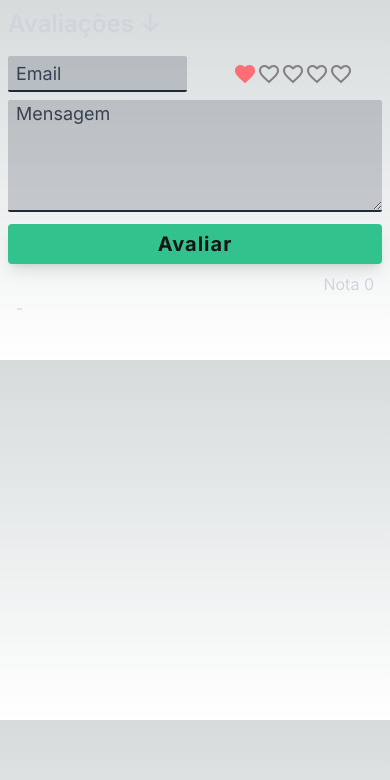
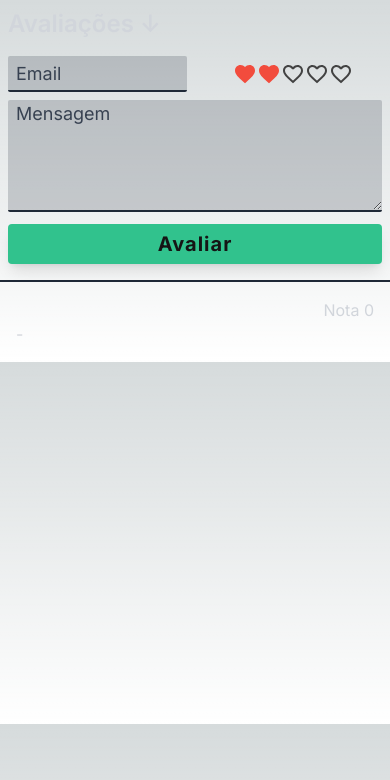
Before and after one commit to vitorGaia/online-store, a Next.js app: page /components/FormProductAvaliation in a window 390 px wide. Both pictures are taken after a click on the button "Avaliar". Shown: the top 780 px of the page. Built offline with nearby package versions, Linux system fonts and the light colour scheme.

Commit message:
feat: melhorias de layout mobile.

```diff
--- a/src/app/components/CategoriesList/page.js
+++ b/src/app/components/CategoriesList/page.js
@@ -35,7 +35,7 @@ function CategoriesList() {
   ));
 
   return (
-    <div className={`${activeSearch ? 'flex flex-col' : 'hidden'} divide-y-2 divide-gray-800 w-5/6`}>
+    <div className={`${activeSearch ? 'flex flex-col' : 'hidden'} w-5/6 pb-4`}>
       {mapCategories}
     </div>
   );
--- a/src/app/components/FormProductAvaliation/page.js
+++ b/src/app/components/FormProductAvaliation/page.js
@@ -16,13 +16,13 @@ function FormProductAvaliation(props) {
   const mapAvaliations = avaliationsList.map((avaliation) => (
     <div
       key={ `avaliationId-${avaliation.avaliationId}` }
-      className='px-4'
+      className='p-4 border-t-2 border-gray-800'
     >
       <div className='flex justify-between'>
         <h4 className='font-bold text-lg'>{avaliation.email}</h4>
         <span>{`Nota ${avaliation.rating}`}</span>
       </div>
-      <p className='h-16 min-h-full'>{`- ${avaliation.message}`}</p>
+      <p className=''>{`- ${avaliation.message}`}</p>
     </div>
   ));
 
@@ -53,7 +53,7 @@ function FormProductAvaliation(props) {
         <button
           type='button'
           onClick={ () => addAvaliation(props.productId) }
-          className='bg-accent tracking-wider font-bold text-xl text-base w-full h-10 mt-1 py-0.5 leading-4 rounded shadow-lg px-1'
+          className='bg-accent tracking-wider font-bold text-xl text-base w-full h-10 mt-1 py-0.5 leading-4 rounded shadow-lg px-1 mb-2'
         >
           Avaliar
         </button>
--- a/src/app/components/Header/page.js
+++ b/src/app/components/Header/page.js
@@ -17,17 +17,21 @@ function Header() {
 
   return (
     <div
-      className="fixed flex top-0 left-0 w-full backdrop-blur-3xl h-14 p-2 px-5 items-center justify-between shadow-sm rounded-sm z-10"
+      className="fixed flex top-0 left-0 w-full backdrop-blur-3xl h-14 p-2 px-4 items-center justify-between shadow-sm rounded-sm z-10"
     >
-      <div className="flex justify-center align-middle gap-3">
+      <div
+        className="flex justify-center align-middle gap-3"
+      >
         <input
           type="text"
           placeholder="Pesquisa"
           onChange={ (e) => setHeaderQueryInput(e.target.value) }
-          className={`${activeSearch ? '' : 'hidden'} w-52 bg-gray-800 bg-opacity-20 border-b-2 border-gray-800 font-normal text-lg px-2 h-9 placeholder:text-gray-700 rounded-sm`}
+          className={`${activeSearch ? '' : 'hidden'} w-52 bg-gray-800 bg-opacity-20 font-normal text-lg px-2 h-9 placeholder:text-gray-700 rounded-full`}
         />
 
-        <button onClick={ () => handleActiveSearch('header') }>
+        <button
+          onClick={ () => handleActiveSearch('header') }
+        >
           <BiSearchAlt className="text-3xl text-gray-300" />
         </button>
       </div>
--- a/src/app/components/Rating/page.js
+++ b/src/app/components/Rating/page.js
@@ -7,7 +7,7 @@ import { AppContext } from '@/app/contexts/AppContext';
 
 const StyledRating = styled(Rating)({
   '& .MuiRating-iconFilled': {
-    color: '#ff6d75',
+    color: '#F24C3D',
   },
   '& .MuiRating-iconHover': {
     color: '#ff3d47',
@@ -21,11 +21,11 @@ export default function CustomizedRating() {
     <StyledRating
       name="rating"
       onChange={ handleFormAvaliation }
-      defaultValue={1}
+      defaultValue={2}
       getLabelText={(value) => `${value} Heart${value !== 1 ? 's' : ''}`}
       precision={0.5}
       icon={<FavoriteIcon fontSize="inherit" />}
-      emptyIcon={<FavoriteBorderIcon style={{color: 'gray'}} fontSize="inherit" />}
+      emptyIcon={<FavoriteBorderIcon style={{color: '#424242'}} fontSize="inherit" />}
     />
   );
 }
--- a/src/app/contexts/AppContext.js
+++ b/src/app/contexts/AppContext.js
@@ -87,6 +87,11 @@ const AppProvider = ({ children }) => {
   const handleActiveSearch = (requestType, targetValue) => {
     setLoading(true);
     if (activeSearch && requestType === 'header') {
+      if (headerQueryInput === '') {
+        setActiveSearch(false);
+        setLoading(false);
+        return;
+      }
       requestProducts(undefined, headerQueryInput);
       setActiveSearch(false);
       setLoading(false);
--- a/src/app/page.js
+++ b/src/app/page.js
@@ -17,14 +17,14 @@ export default function Home() {
     <section className="bg-base flex flex-col w-screen min-h-screen text-gray-300">
       <Header />
 
-      <main className="flex flex-wrap justify-center pt-20 px-2 gap-4">
+      <main className="flex flex-wrap justify-center pt-16 pb-2 px-2 gap-4">
         <CategoriesList />
 
         {loading && (<Loading/>)}
 
-        {(!homeProducts && !loading) && (<h3 className="text-center text-2xl font-medium pt-48 text-gray-300 pb-20">Digite algum termo de pesquisa ou escolha uma categoria :)</h3>)}
+        {(!homeProducts && !loading) && (<h3 className="text-center py-60 text-2xl font-medium text-gray-300">Digite algum termo de pesquisa ou escolha uma categoria :)</h3>)}
 
-        {(homeProducts && homeProducts.length === 0 && !loading) && (<h3 className="text-center text-2xl font-medium pt-48 pb-20 text-gray-300">Nenhum produto foi encontrado ;(</h3>)}
+        {(homeProducts && homeProducts.length === 0 && !loading) && (<h3 className="text-center text-2xl font-medium py-60 text-gray-300">Nenhum produto foi encontrado ;(</h3>)}
 
         {(homeProducts && homeProducts.length !== 0 && !loading) && mapHomeProducts}
       </main>
--- a/src/app/pages/Checkout/page.js
+++ b/src/app/pages/Checkout/page.js
@@ -50,7 +50,7 @@ function Checkout(props) {
   return (
     <section className='bg-base flex flex-col w-screen text-gray-300 min-h-screen'>
       <Header />
-      <div className='flex flex-wrap justify-center pt-16 p-2 min-h-full gap-3'>
+      <div className='flex flex-col justify-center pt-16 p-2 gap-3'>
         <h3 className="text-2xl py-2 font-medium">Revise seus produtos</h3>
         { renderProducts }
         <h2 className="text-xl py-4 font-semibold">Informações do comprador</h2>
--- a/src/app/pages/ShoppingCart/page.js
+++ b/src/app/pages/ShoppingCart/page.js
@@ -44,7 +44,9 @@ export default function ShoppingCart() {
         className="rounded-sm w-24 h-24"
       />
       <div>
-        <h3 className="font-medium text-sm">{product.title}</h3>
+        <Link href={`/pages/${product.id}`} className="">
+          <h3 className="font-medium text-sm">{product.title}</h3>
+        </Link>
         <h4
           className="font-semibold"
         >
--- a/src/app/pages/[productId]/page.js
+++ b/src/app/pages/[productId]/page.js
@@ -48,7 +48,7 @@ function ProductDetails() {
     >
       <Header />
       <main
-        className='flex flex-wrap justify-center pt-16'
+        className='flex flex-wrap justify-center pt-16 pb-2'
       >
         <CategoriesList />
         {thumbnail && (
@@ -81,7 +81,7 @@ function ProductDetails() {
               {`R$${ (countProductPrice[id] || price)?.toFixed(2) }`}
             </h4>
             <Link href='/pages/ShoppingCart'>
-              <BiCartAlt className='text-4xl font-semibold mr-4' />
+              <BiCartAlt className='text-4xl font-semibold mr-7' />
             </Link>
           </div>
           <div
```
